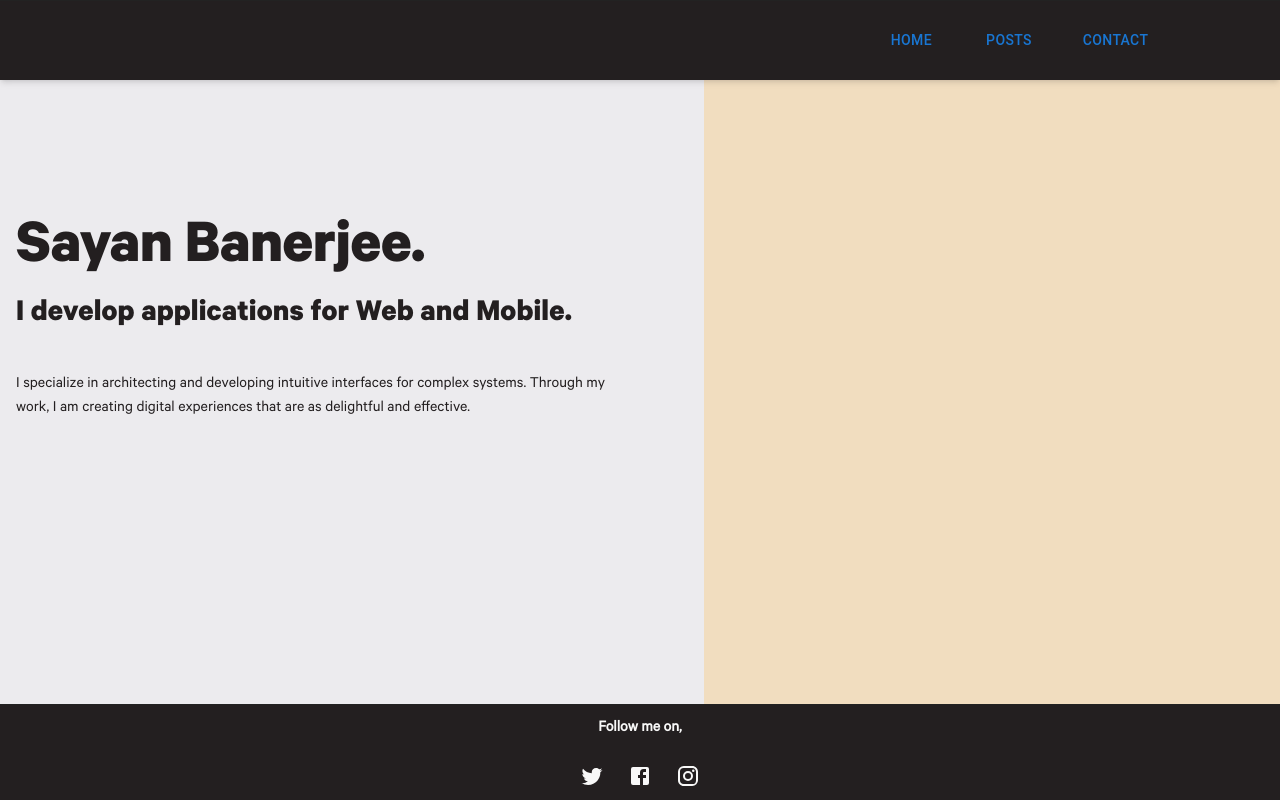
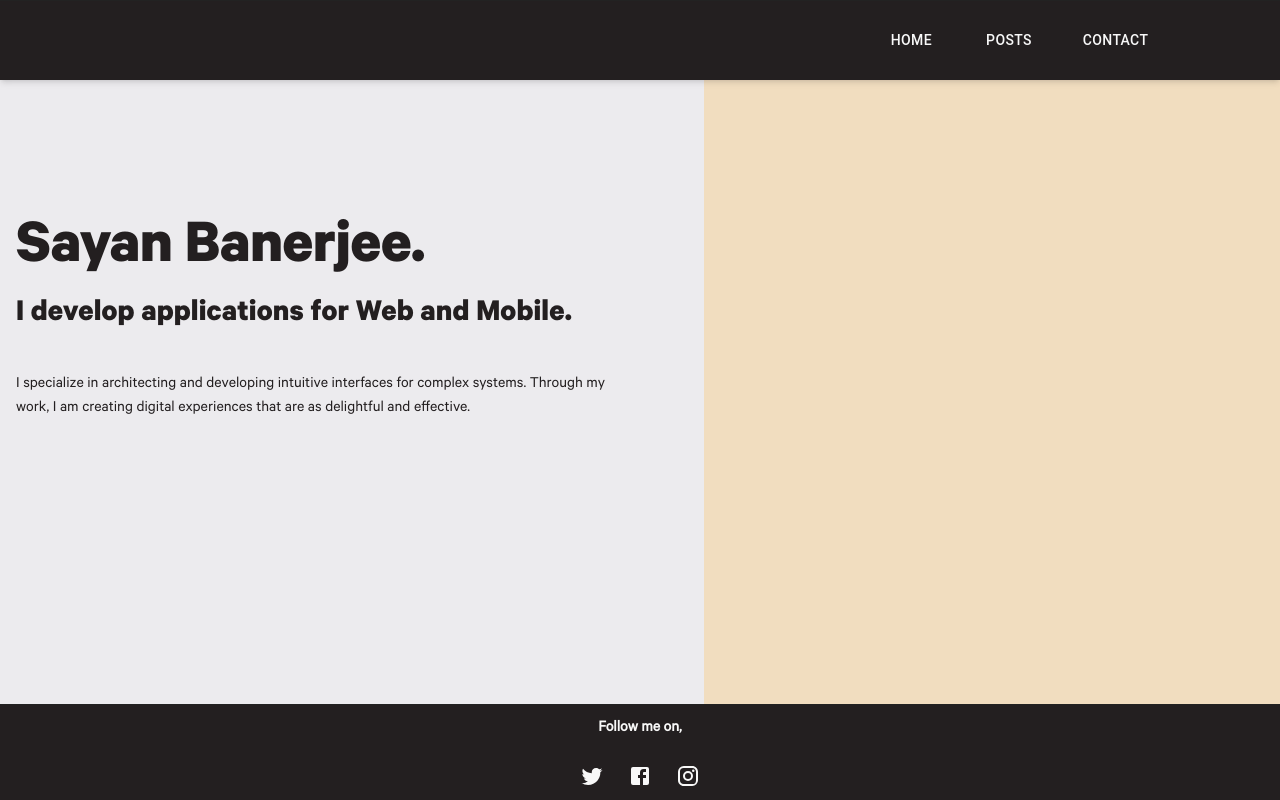
Before and after one commit to sayan-digital-product/tech-blog, a Next.js app: page / in a window 1280 px wide. Built offline with nearby package versions, Linux system fonts and the light colour scheme.

Commit message:
nav bar text color changes

```diff
--- a/components/nav-item/nav.module.css
+++ b/components/nav-item/nav.module.css
@@ -8,6 +8,6 @@
     padding: .5rem;
 }
 
-.secondaryText{
+button.secondaryText{
     color: var(--secondary-text);
 }
```
